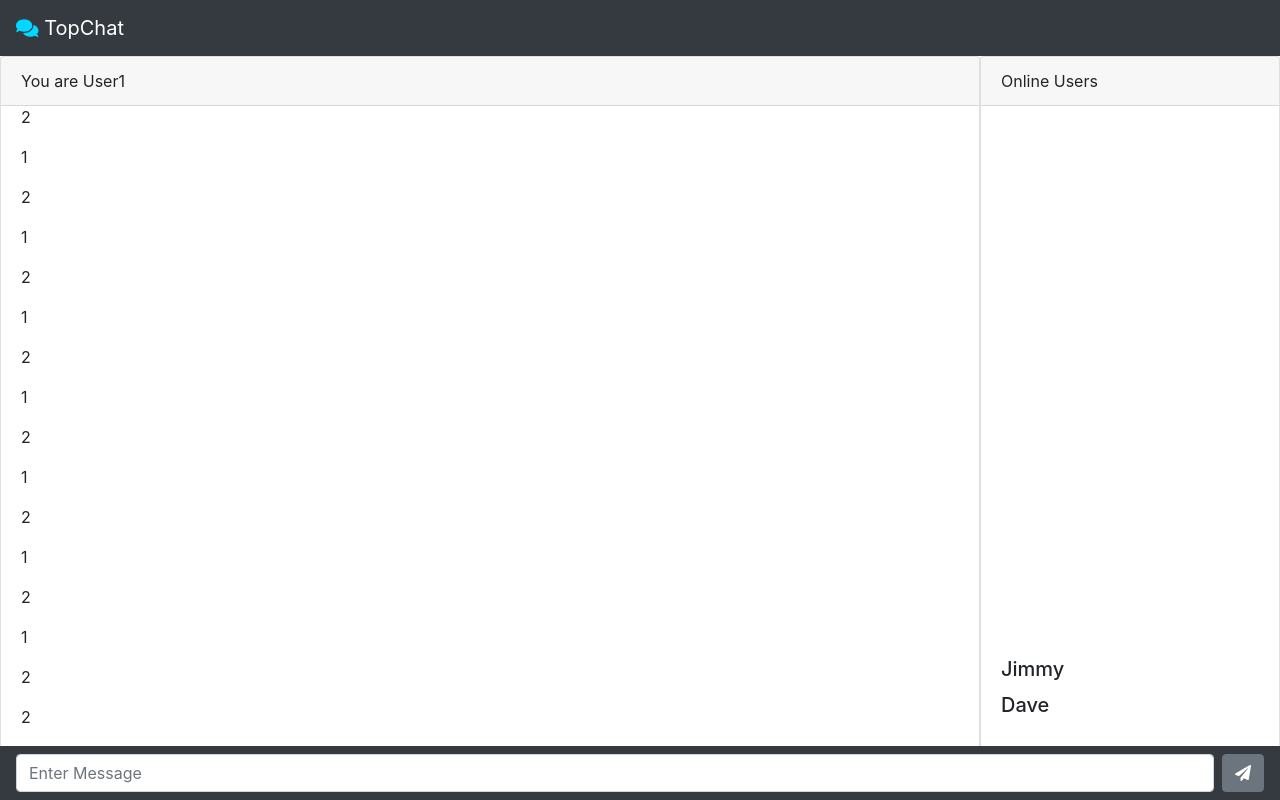
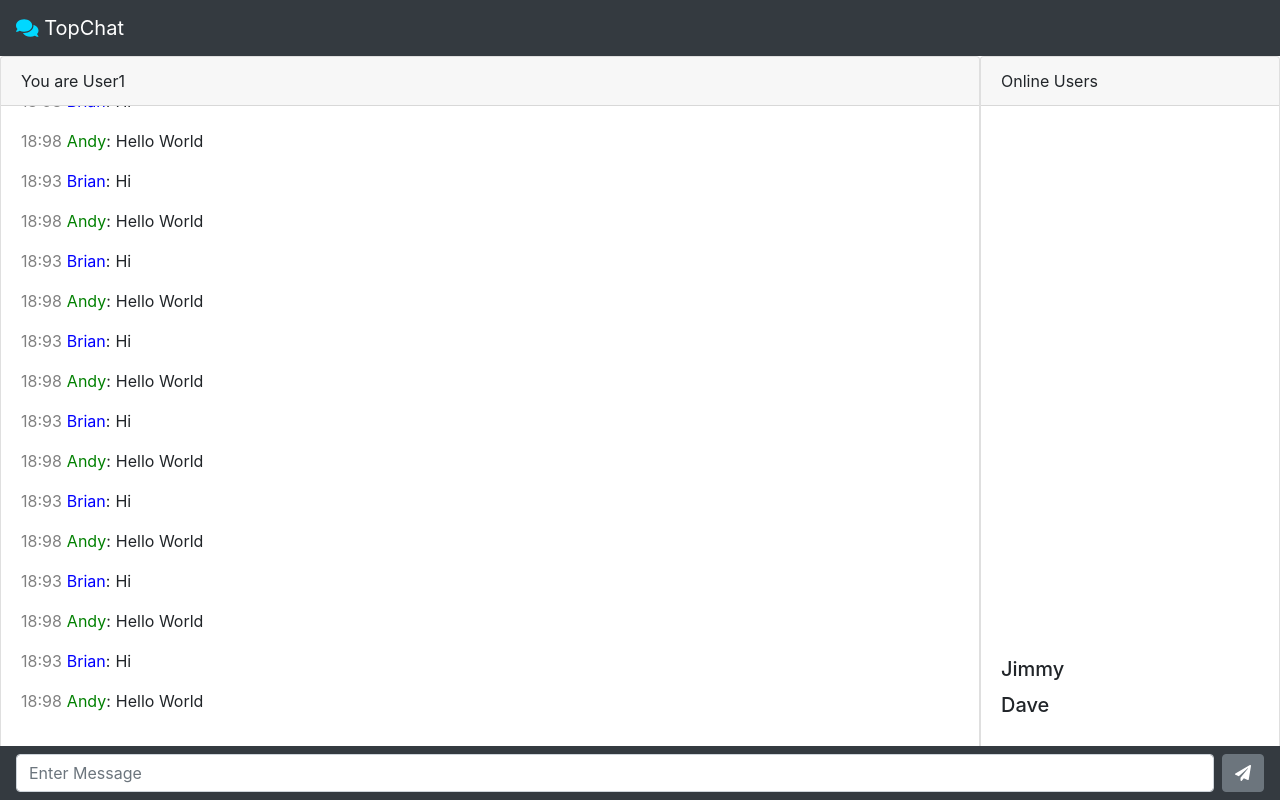
Before and after one commit to Yang-Andy/TopChat, a React (Create React App) app: page / in a window 1280 px wide. Built offline with nearby package versions, Linux system fonts and the light colour scheme.

Commit message:
make chat message component

```diff
--- /dev/null
+++ b/src/ChatMessage.js
@@ -0,0 +1,23 @@
+import React from 'react';
+import './App.css';
+import { Card } from 'react-bootstrap';
+
+export default function ChatMessage(props) {
+    return (
+        <div style={{ display: "flex" }}>
+            <Card.Text style={{ marginRight: "5px", color: "grey" }}>
+                {props.timestamp}
+            </Card.Text>
+            <Card.Text style={{ color: props.nicknameColor }}>
+                {props.nickname}
+            </Card.Text>
+            <Card.Text style={{ marginRight: "5px" }}>
+                :
+            </Card.Text>
+            <Card.Text>
+                {props.message}
+            </Card.Text>
+        </div>
+    );
+
+}
--- a/src/ChatWindow.js
+++ b/src/ChatWindow.js
@@ -1,6 +1,7 @@
 import React from 'react';
 import './App.css';
-import { Button, Card } from 'react-bootstrap';
+import { Card } from 'react-bootstrap';
+import ChatMessage from './ChatMessage';
 
 export default class ChatWindow extends React.Component {
     render() {
@@ -9,30 +10,26 @@ export default class ChatWindow extends React.Component {
                 <Card.Header>You are User1</Card.Header>
                 <Card.Body className={"chatBodyContainer"}>
                     <div className={"innerChatBodyContainer"}>
-                        <Card.Title>Special title treatment</Card.Title>
-                        <Card.Text>1</Card.Text>
-                        <Card.Text>2</Card.Text>
-                        <Card.Text>2</Card.Text>
-                        <Card.Text>1</Card.Text>
-                        <Card.Text>2</Card.Text>
-                        <Card.Text>1</Card.Text>
-                        <Card.Text>2</Card.Text>
-                        <Card.Text>1</Card.Text>
-                        <Card.Text>2</Card.Text>
-                        <Card.Text>1</Card.Text>
-                        <Card.Text>2</Card.Text>
-                        <Card.Text>1</Card.Text>
-                        <Card.Text>2</Card.Text>
-                        <Card.Text>1</Card.Text>
-                        <Card.Text>2</Card.Text>
-                        <Card.Text>1</Card.Text>
-                        <Card.Text>2</Card.Text>
-                        <Card.Text>1</Card.Text>
-                        <Card.Text>2</Card.Text>
-                        <Card.Text>1</Card.Text>
-                        <Card.Text>2</Card.Text>
-                        <Card.Text>2</Card.Text>
-
+                        <ChatMessage timestamp={"18:93"} nickname={"Brian"} nicknameColor={"blue"} message={"Hi"} />
+                        <ChatMessage timestamp={"18:98"} nickname={"Andy"} nicknameColor={"green"} message={"Hello World"} />
+                        <ChatMessage timestamp={"18:93"} nickname={"Brian"} nicknameColor={"blue"} message={"Hi"} />
+                        <ChatMessage timestamp={"18:98"} nickname={"Andy"} nicknameColor={"green"} message={"Hello World"} />
+                        <ChatMessage timestamp={"18:93"} nickname={"Brian"} nicknameColor={"blue"} message={"Hi"} />
+                        <ChatMessage timestamp={"18:98"} nickname={"Andy"} nicknameColor={"green"} message={"Hello World"} />
+                        <ChatMessage timestamp={"18:93"} nickname={"Brian"} nicknameColor={"blue"} message={"Hi"} />
+                        <ChatMessage timestamp={"18:98"} nickname={"Andy"} nicknameColor={"green"} message={"Hello World"} />
+                        <ChatMessage timestamp={"18:93"} nickname={"Brian"} nicknameColor={"blue"} message={"Hi"} />
+                        <ChatMessage timestamp={"18:98"} nickname={"Andy"} nicknameColor={"green"} message={"Hello World"} />
+                        <ChatMessage timestamp={"18:93"} nickname={"Brian"} nicknameColor={"blue"} message={"Hi"} />
+                        <ChatMessage timestamp={"18:98"} nickname={"Andy"} nicknameColor={"green"} message={"Hello World"} />
+                        <ChatMessage timestamp={"18:93"} nickname={"Brian"} nicknameColor={"blue"} message={"Hi"} />
+                        <ChatMessage timestamp={"18:98"} nickname={"Andy"} nicknameColor={"green"} message={"Hello World"} />
+                        <ChatMessage timestamp={"18:93"} nickname={"Brian"} nicknameColor={"blue"} message={"Hi"} />
+                        <ChatMessage timestamp={"18:98"} nickname={"Andy"} nicknameColor={"green"} message={"Hello World"} />
+                        <ChatMessage timestamp={"18:93"} nickname={"Brian"} nicknameColor={"blue"} message={"Hi"} />
+                        <ChatMessage timestamp={"18:98"} nickname={"Andy"} nicknameColor={"green"} message={"Hello World"} />
+                        <ChatMessage timestamp={"18:93"} nickname={"Brian"} nicknameColor={"blue"} message={"Hi"} />
+                        <ChatMessage timestamp={"18:98"} nickname={"Andy"} nicknameColor={"green"} message={"Hello World"} />
                     </div>
                 </Card.Body>
             </Card>
--- a/src/OnlineUserWindow.js
+++ b/src/OnlineUserWindow.js
@@ -1,6 +1,6 @@
 import React from 'react';
 import './App.css';
-import { Button, Card } from 'react-bootstrap';
+import { Card } from 'react-bootstrap';
 
 export default class OnlineUserWindow extends React.Component {
     render() {
```
